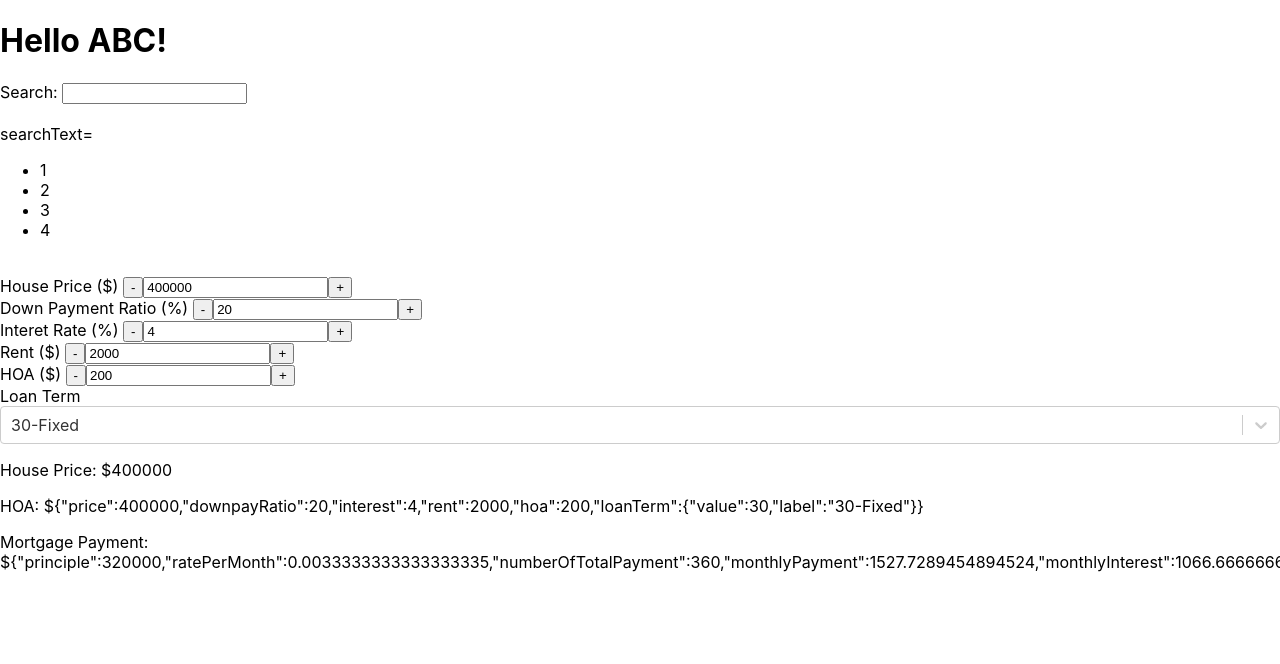
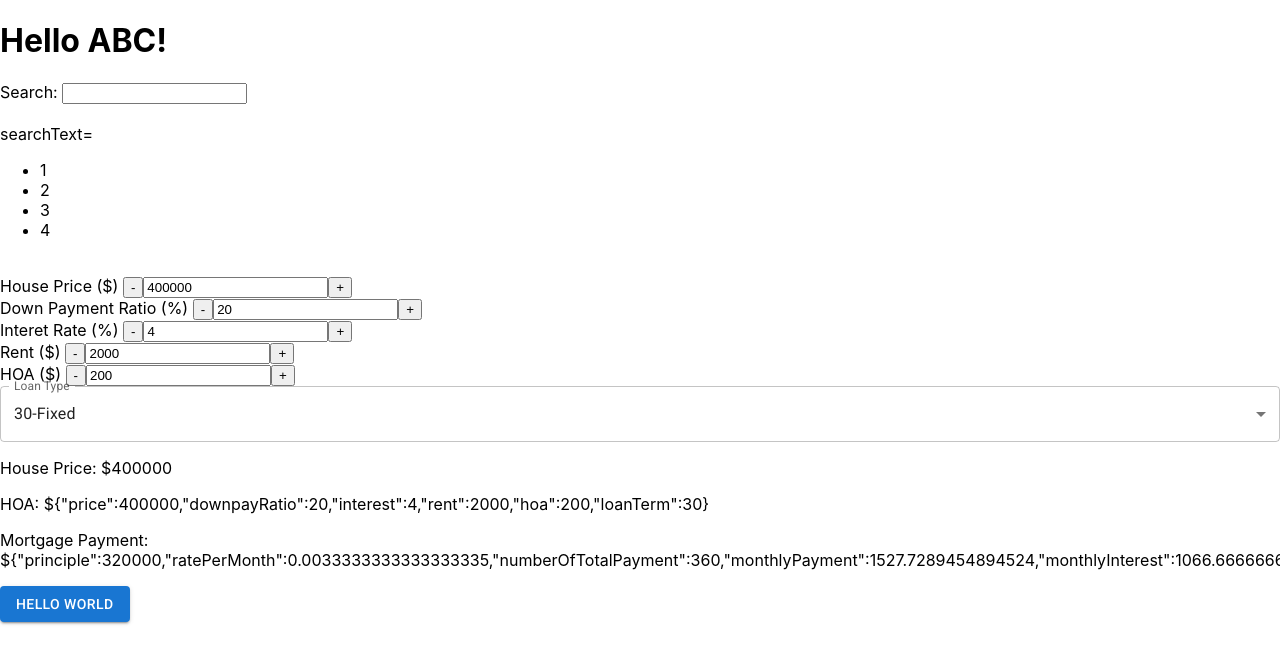
Before and after one commit to chan0123/mortgageReact, a React (Create React App) app: page / in a window 1280 px wide. Shown: the top 664 px of the page. Built offline with nearby package versions, Linux system fonts and the light colour scheme.

Commit message:
update selector

```diff
--- a/package.json
+++ b/package.json
@@ -3,7 +3,10 @@
   "version": "0.1.0",
   "private": true,
   "dependencies": {
+    "@emotion/react": "^11.9.3",
+    "@emotion/styled": "^11.9.3",
     "@material-ui/utils": "4.11.3",
+    "@mui/material": "^5.8.4",
     "@testing-library/jest-dom": "^5.16.4",
     "@testing-library/react": "^13.3.0",
     "@testing-library/user-event": "^13.5.0",
--- a/public/index.html
+++ b/public/index.html
@@ -15,6 +15,7 @@
       user's mobile device or desktop. See https://developers.google.com/web/fundamentals/web-app-manifest/
     -->
     <link rel="manifest" href="%PUBLIC_URL%/manifest.json" />
+    <link rel="stylesheet" href="https://fonts.googleapis.com/css?family=Roboto:300,400,500,700&display=swap" />
     <!--
       Notice the use of %PUBLIC_URL% in the tags above.
       It will be replaced with the URL of the `public` folder during the build.
--- a/src/App.js
+++ b/src/App.js
@@ -1,7 +1,7 @@
 import * as React from "react";
 import TextFieldWithAdjustButton from "./TextFieldWithAdjustButton.js";
 import TextFieldWithAdjustButtonEnum from "./TextFieldWithAdjustButtonEnum.js";
-// import Button from '@mui/material/Button';
+import Button from '@mui/material/Button';
 import "./App.css";
 
 const title = "ABC";
@@ -56,7 +56,7 @@ function App() {
     interest: 4,
     rent: 2000,
     hoa: 200,
-    loanTerm: loanTypeOptions[3] // default to be 30 year fixed
+    loanTerm: 30 // default to be 30 year fixed
   });
 
   const handleSearch = (event) => {
@@ -83,7 +83,7 @@ function App() {
     const mortgageCalculation = {
       principle: mortgage.price * (1 - mortgage.downpayRatio / 100),
       ratePerMonth: mortgage.interest / 100 / 12,
-      numberOfTotalPayment: 12 * mortgage.loanTerm.value
+      numberOfTotalPayment: 12 * mortgage.loanTerm
     };
     const monthlyPayment =
       (mortgageCalculation.principle *
@@ -110,10 +110,10 @@ function App() {
     setMortgage({ ...mortgage, [name]: parseInt(event.target.value, 10) });
   };
 
-  const selectChange = (selectedOption, name) => {
+  const selectChange = (event, name) => {
     console.log("selectChange");
-    console.log(`selction option is ${JSON.stringify(selectedOption)}`);
-    setMortgage({ ...mortgage, loanTerm: selectedOption });
+    console.log(`selction option is ${JSON.stringify(event)}`);
+    setMortgage({ ...mortgage, loanTerm: event.target.value });
   };
 
   return (
@@ -169,7 +169,6 @@ function App() {
         addClicked={addClicked}
         valueChange={valueChange}
       />
-      <div> Loan Term </div>
       <TextFieldWithAdjustButtonEnum
         mortgage={mortgage}
         name="loanTerm"
@@ -183,7 +182,11 @@ function App() {
       <p>House Price: ${mortgage.price}</p>
       <p>HOA: ${JSON.stringify(mortgage)}</p>
       <p>Mortgage Payment: ${JSON.stringify(mortgagePayment())}</p>
+
+      <Button variant="contained">Hello World</Button>
+
     </div>
+
   );
 }
 
--- a/src/TextFieldWithAdjustButton.js
+++ b/src/TextFieldWithAdjustButton.js
@@ -1,10 +1,5 @@
 // TextFieldWithAdjustButton Component
 const TextFieldWithAdjustButton = (props) => {
-  // props
-  // labelText
-  // minusClicked
-  // plusClicked
-  // default
 
   return (
     <div>
--- a/src/TextFieldWithAdjustButtonEnum.js
+++ b/src/TextFieldWithAdjustButtonEnum.js
@@ -1,23 +1,43 @@
 import React from "react";
-import Select from "react-select";
+
+import Box from '@mui/material/Box';
+import InputLabel from '@mui/material/InputLabel';
+import MenuItem from '@mui/material/MenuItem';
+import FormControl from '@mui/material/FormControl';
+import Select, { SelectChangeEvent } from '@mui/material/Select';
 
 // TextFieldWithAdjustButtonEnum Component
-const TextFieldWithAdjustButtonEnum = (props) => {
-  // props
-  // labelText
-  // minusClicked
-  // plusClicked
-  // fieldIsEnum
+const TextFieldWithAdjustButtonEnum = ({name, mortgage, options, selectChange}) => {
 
   return (
     <div>
-      <Select
+
+    <Box sx={{ minWidth: 120 }}>
+      <FormControl fullWidth>
+        <InputLabel id="demo-simple-select-label">Loan Type</InputLabel>
+        <Select
+          labelId="demo-simple-select-label"
+          id="demo-simple-select"
+          value={mortgage[name]}
+          label="Loan Type"
+          onChange={(event) =>
+            selectChange(event, name)
+          }
+        >
+          {options.map(({ value, label }, index) => <MenuItem key={label} value={value} >{label}</MenuItem>)}
+        </Select>
+      </FormControl>
+    </Box>
+
+
+
+      {/* <Select
         value={props.mortgage[props.name]}
         onChange={(selectedOption) =>
           props.selectChange(selectedOption, props.name)
         }
         options={props.options}
-      />
+      /> */}
     </div>
   );
 };
```
Also changed, not shown: 1 other file (tests, documents, lock files or other folders).
